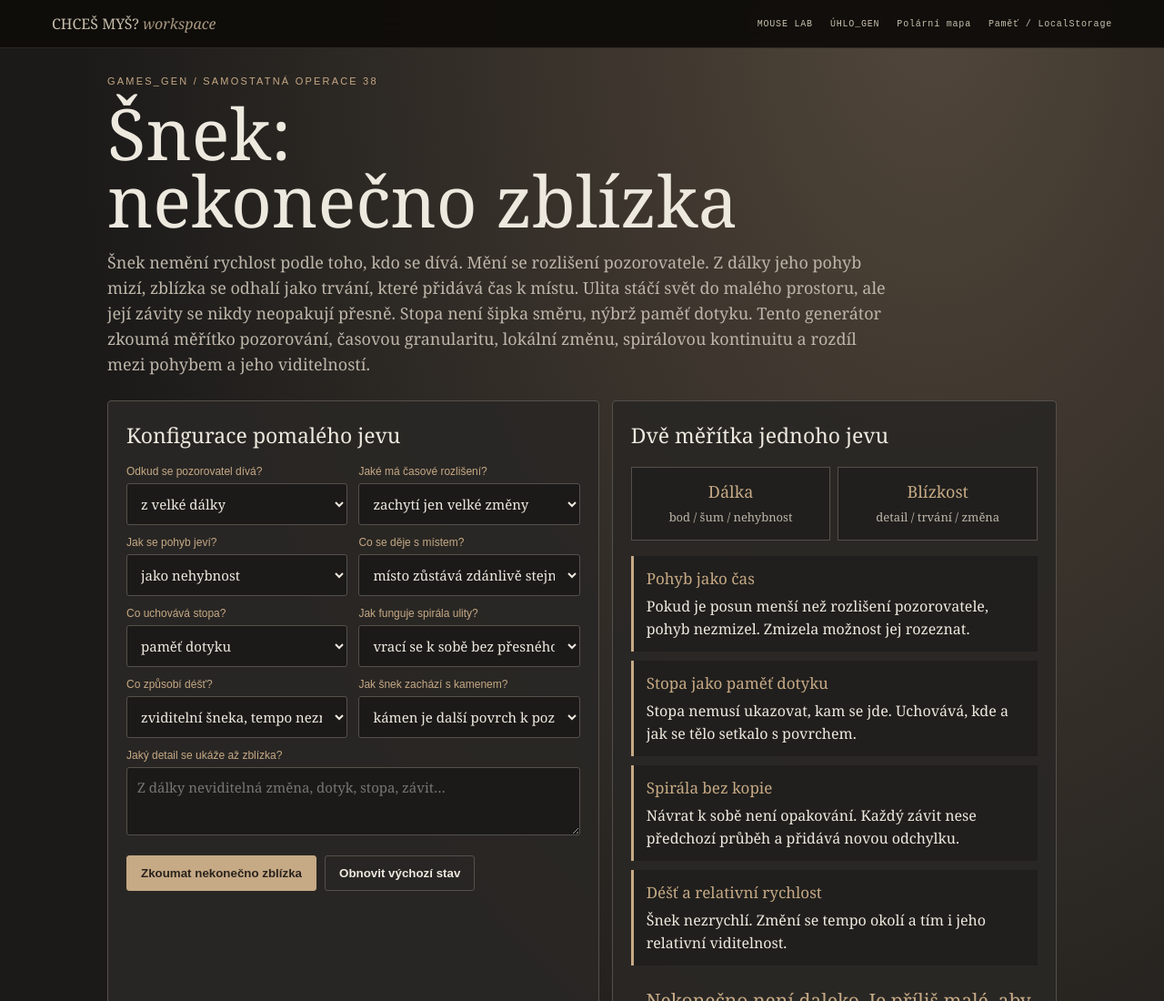
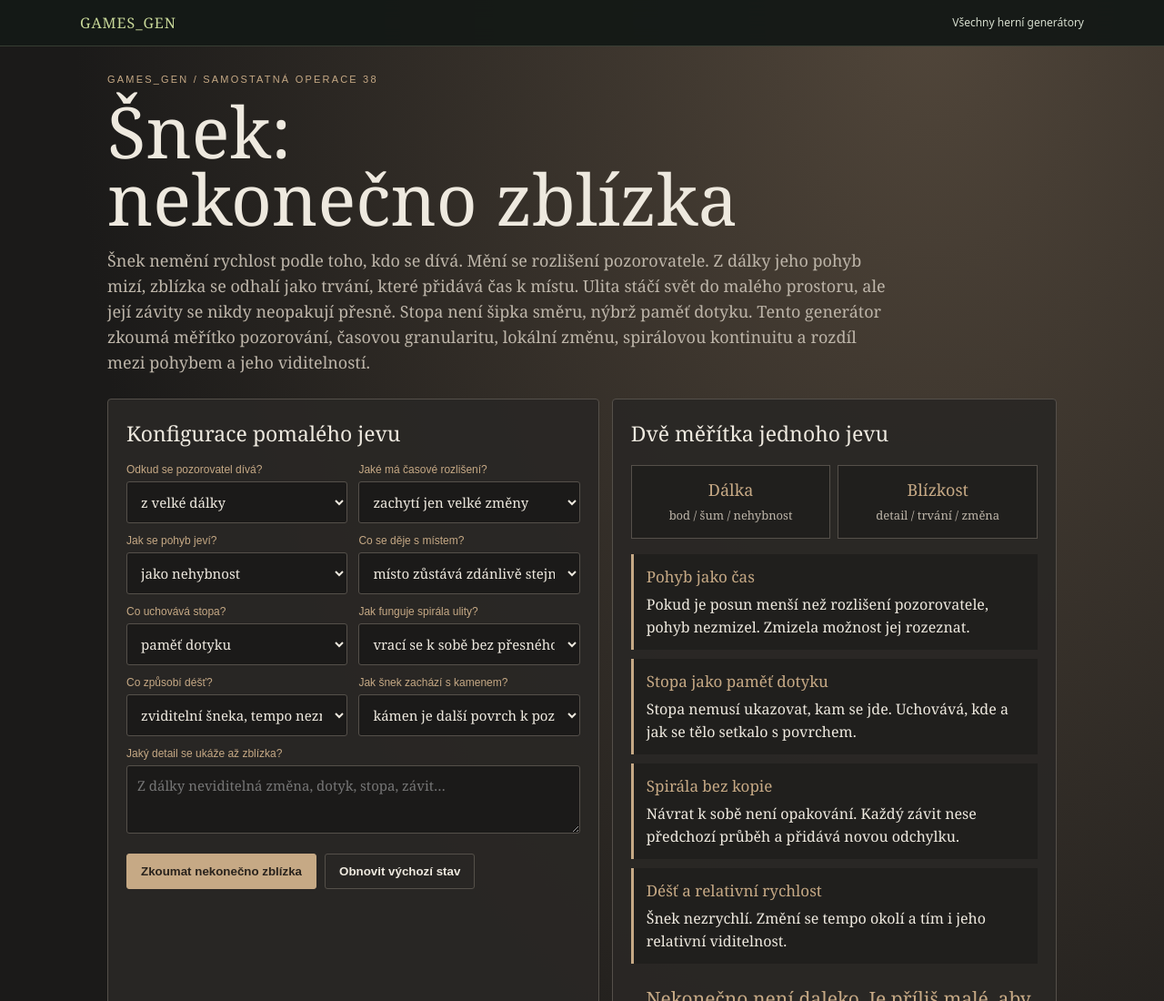
Before and after one commit to artmisanovak-prog/games_gen, a plain HTML site: page doma/snek/index.html in a window 1280 px wide. Shown: the top 1100 px of the page at 91% size. Drawn offline with Linux system fonts and the light colour scheme.

Commit message:
Add games generator navigation

```diff
--- a/doma/snek/index.html
+++ b/doma/snek/index.html
@@ -31,5 +31,4 @@ const conclusion='Mechanismus: pozorovací měřítko určuje, zda se pomalá zm
 const test='Kontrolní test: je jev skutečně nehybný, nebo je jeho změna menší než časové a prostorové rozlišení pozorovatele? Co všechno by se ukázalo, kdyby pozorovatel změnil měřítko, nikoli objekt?';
 const rec={...d,distanceText:a,resolutionText:b,paceText:c,placeText:e,traceText:f,shellText:g,rainText:h,obstacleText:i,detailText:j,conclusion,test};$('result').innerHTML='<h2>Mapa měřítka a trvání</h2>'+[['01 / Vzdálenost pozorovatele',a],['02 / Časové rozlišení',b],['03 / Pohyb a trvání',c],['04 / Místo jako záznam',e],['05 / Paměť dotyku',f],['06 / Spirálová kontinuita',g],['07 / Relativní viditelnost',h],['08 / Kontakt s překážkou',i],['09 / Detail',j],['10 / Syntéza',conclusion],['11 / Kontrolní test',test]].map(([t,p])=>'<div class="stage"><h3>'+t+'</h3><p>'+esc(p)+'</p></div>').join('');const list=read();list.push(rec);localStorage.setItem(KEY,JSON.stringify(list));archive()}
 $('run').addEventListener('click',run);$('reset').addEventListener('click',()=>{['distance','resolution','pace','place','trace','shell','rain','obstacle'].forEach(x=>$(x).selectedIndex=0);$('detail').value='';$('result').innerHTML='<h2>Mapa měřítka a trvání</h2><p class="muted">Nastav pozorovací vzdálenost, časové rozlišení a povahu stopy.</p>'});$('export').addEventListener('click',()=>{const u=URL.createObjectURL(new Blob([JSON.stringify(read(),null,2)],{type:'application/json'})),a=document.createElement('a');a.href=u;a.download='snek-denik-nekonecno-zblizka.json';a.click();URL.revokeObjectURL(u)});$('clear').addEventListener('click',()=>{if(confirm('Vymazat celý místní deník?')){localStorage.removeItem(KEY);archive()}});archive();
-</script><script src="../shared/mouse-core.js"></script><script src="../shared/nav.js"></script>
-</body></html>
+</script><script src="../shared/mouse-core.js"></script><script src="../shared/game-nav.js"></script></body></html>
```
